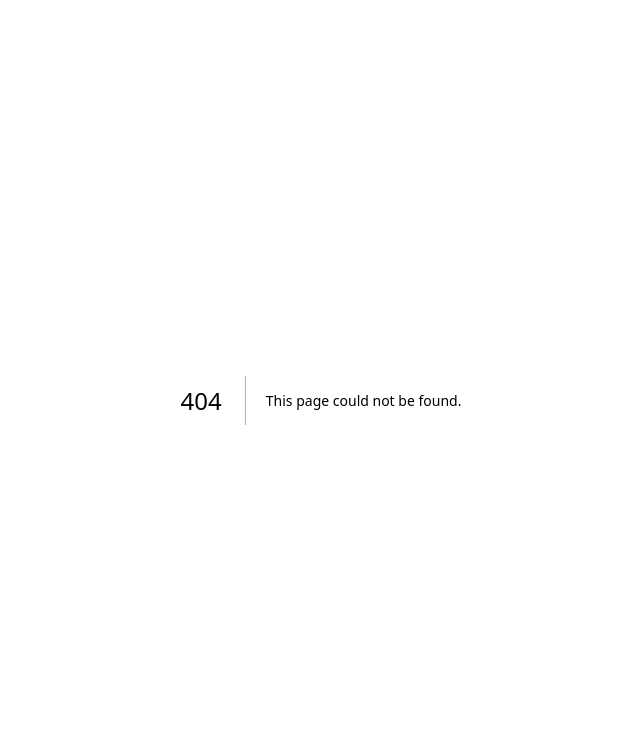
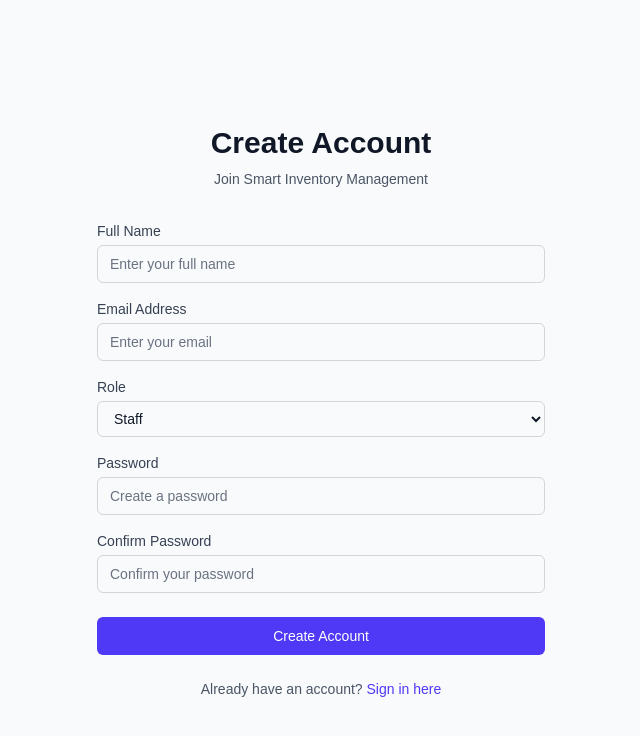
Before and after one commit to Software-Engineering-Project-Group-17/Smart-Inventory-and-Resource-Management-System-for-Local-Business, a Next.js app in the folder frontend/: page /register in a window 1280 px wide. Before the commit this address had no page. Shown: the top 736 px of the page, without its empty margins (319-959 px from the left). Built offline with nearby package versions, Linux system fonts and the light colour scheme; no server answers.

Commit message:
register page added

```diff
--- /dev/null
+++ b/frontend/src/app/register/page.tsx
@@ -0,0 +1,244 @@
+"use client";
+
+import React, { useState } from "react";
+import { createUserWithEmailAndPassword } from "firebase/auth";
+import { useRouter } from "next/navigation";
+import { auth } from "@/lib/firebase";
+
+export default function RegisterPage() {
+  const [formData, setFormData] = useState({
+    email: "",
+    password: "",
+    confirmPassword: "",
+    fullName: "",
+    role: "STAFF",
+  });
+  const [loading, setLoading] = useState(false);
+  const [error, setError] = useState("");
+  const router = useRouter();
+
+  const handleInputChange = (
+    e: React.ChangeEvent<HTMLInputElement | HTMLSelectElement>
+  ) => {
+    const { name, value } = e.target;
+    setFormData((prev) => ({
+      ...prev,
+      [name]: value,
+    }));
+  };
+
+  const handleRegister = async (e: React.FormEvent) => {
+    e.preventDefault();
+    setLoading(true);
+    setError("");
+
+    // Validate passwords match
+    if (formData.password !== formData.confirmPassword) {
+      setError("Passwords do not match");
+      setLoading(false);
+      return;
+    }
+
+    // Validate password length
+    if (formData.password.length < 6) {
+      setError("Password must be at least 6 characters");
+      setLoading(false);
+      return;
+    }
+
+    try {
+      // Create user with Firebase
+      const userCredential = await createUserWithEmailAndPassword(
+        auth,
+        formData.email,
+        formData.password
+      );
+      const idToken = await userCredential.user.getIdToken();
+
+      // Send registration data to our backend
+      const response = await fetch("http://localhost:8080/api/auth/register", {
+        method: "POST",
+        headers: {
+          "Content-Type": "application/json",
+        },
+        body: JSON.stringify({
+          idToken,
+          email: formData.email,
+          fullName: formData.fullName,
+          role: formData.role,
+        }),
+      });
+
+      const data = await response.json();
+
+      if (response.ok) {
+        // Store JWT token in localStorage
+        localStorage.setItem("token", data.token);
+        localStorage.setItem(
+          "user",
+          JSON.stringify({
+            id: data.userId,
+            email: data.email,
+            fullName: data.fullName,
+            role: data.role,
+          })
+        );
+
+        console.log("Registration successful:", data);
+        router.push("/dashboard");
+      } else {
+        setError(data.message || "Registration failed");
+      }
+    } catch (error: any) {
+      console.error("Registration error:", error);
+      setError(error.message || "An error occurred during registration");
+    } finally {
+      setLoading(false);
+    }
+  };
+
+  return (
+    <div className="min-h-screen flex items-center justify-center bg-gray-50 py-12 px-4 sm:px-6 lg:px-8">
+      <div className="max-w-md w-full space-y-8">
+        <div>
+          <h2 className="mt-6 text-center text-3xl font-extrabold text-gray-900">
+            Create Account
+          </h2>
+          <p className="mt-2 text-center text-sm text-gray-600">
+            Join Smart Inventory Management
+          </p>
+        </div>
+        <form className="mt-8 space-y-6" onSubmit={handleRegister}>
+          <div className="space-y-4">
+            <div>
+              <label
+                htmlFor="fullName"
+                className="block text-sm font-medium text-gray-700"
+              >
+                Full Name
+              </label>
+              <input
+                id="fullName"
+                name="fullName"
+                type="text"
+                required
+                className="mt-1 appearance-none relative block w-full px-3 py-2 border border-gray-300 placeholder-gray-500 text-gray-900 rounded-md focus:outline-none focus:ring-indigo-500 focus:border-indigo-500 focus:z-10 sm:text-sm"
+                placeholder="Enter your full name"
+                value={formData.fullName}
+                onChange={handleInputChange}
+              />
+            </div>
+
+            <div>
+              <label
+                htmlFor="email"
+                className="block text-sm font-medium text-gray-700"
+              >
+                Email Address
+              </label>
+              <input
+                id="email"
+                name="email"
+                type="email"
+                required
+                className="mt-1 appearance-none relative block w-full px-3 py-2 border border-gray-300 placeholder-gray-500 text-gray-900 rounded-md focus:outline-none focus:ring-indigo-500 focus:border-indigo-500 focus:z-10 sm:text-sm"
+                placeholder="Enter your email"
+                value={formData.email}
+                onChange={handleInputChange}
+              />
+            </div>
+
+            <div>
+              <label
+                htmlFor="role"
+                className="block text-sm font-medium text-gray-700"
+              >
+                Role
+              </label>
+              <select
+                id="role"
+                name="role"
+                required
+                className="mt-1 block w-full px-3 py-2 border border-gray-300 text-gray-900 rounded-md focus:outline-none focus:ring-indigo-500 focus:border-indigo-500 sm:text-sm"
+                value={formData.role}
+                onChange={handleInputChange}
+              >
+                <option value="STAFF">Staff</option>
+                <option value="BRANCH_MANAGER">Branch Manager</option>
+                <option value="SUPPLIER">Supplier</option>
+                <option value="CUSTOMER">Customer</option>
+                <option value="ADMIN">Admin</option>
+              </select>
+            </div>
+
+            <div>
+              <label
+                htmlFor="password"
+                className="block text-sm font-medium text-gray-700"
+              >
+                Password
+              </label>
+              <input
+                id="password"
+                name="password"
+                type="password"
+                required
+                className="mt-1 appearance-none relative block w-full px-3 py-2 border border-gray-300 placeholder-gray-500 text-gray-900 rounded-md focus:outline-none focus:ring-indigo-500 focus:border-indigo-500 focus:z-10 sm:text-sm"
+                placeholder="Create a password"
+                value={formData.password}
+                onChange={handleInputChange}
+              />
+            </div>
+
+            <div>
+              <label
+                htmlFor="confirmPassword"
+                className="block text-sm font-medium text-gray-700"
+              >
+                Confirm Password
+              </label>
+              <input
+                id="confirmPassword"
+                name="confirmPassword"
+                type="password"
+                required
+                className="mt-1 appearance-none relative block w-full px-3 py-2 border border-gray-300 placeholder-gray-500 text-gray-900 rounded-md focus:outline-none focus:ring-indigo-500 focus:border-indigo-500 focus:z-10 sm:text-sm"
+                placeholder="Confirm your password"
+                value={formData.confirmPassword}
+                onChange={handleInputChange}
+              />
+            </div>
+          </div>
+
+          {error && (
+            <div className="rounded-md bg-red-50 p-4">
+              <div className="text-sm text-red-800">{error}</div>
+            </div>
+          )}
+
+          <div>
+            <button
+              type="submit"
+              disabled={loading}
+              className="group relative w-full flex justify-center py-2 px-4 border border-transparent text-sm font-medium rounded-md text-white bg-indigo-600 hover:bg-indigo-700 focus:outline-none focus:ring-2 focus:ring-offset-2 focus:ring-indigo-500 disabled:opacity-50 disabled:cursor-not-allowed"
+            >
+              {loading ? "Creating account..." : "Create Account"}
+            </button>
+          </div>
+
+          <div className="text-center">
+            <p className="text-sm text-gray-600">
+              Already have an account?{" "}
+              <a
+                href="/login"
+                className="font-medium text-indigo-600 hover:text-indigo-500"
+              >
+                Sign in here
+              </a>
+            </p>
+          </div>
+        </form>
+      </div>
+    </div>
+  );
+}
--- /dev/null
+++ b/frontend/src/lib/firebase.ts
@@ -0,0 +1,16 @@
+import { initializeApp } from "firebase/app";
+import { getAuth } from "firebase/auth";
+
+const firebaseConfig = {
+  apiKey: process.env.NEXT_PUBLIC_FIREBASE_API_KEY,
+  authDomain: process.env.NEXT_PUBLIC_FIREBASE_AUTH_DOMAIN,
+  projectId: process.env.NEXT_PUBLIC_FIREBASE_PROJECT_ID,
+  storageBucket: process.env.NEXT_PUBLIC_FIREBASE_STORAGE_BUCKET,
+  messagingSenderId: process.env.NEXT_PUBLIC_FIREBASE_MESSAGING_SENDER_ID,
+  appId: process.env.NEXT_PUBLIC_FIREBASE_APP_ID,
+};
+
+const app = initializeApp(firebaseConfig);
+export const auth = getAuth(app);
+
+export default app;
```
Also changed, not shown: frontend/package.json (+7 -6 lines), frontend/src/app/login/page.tsx (added), 1 other file (tests, documents, lock files or other folders).
